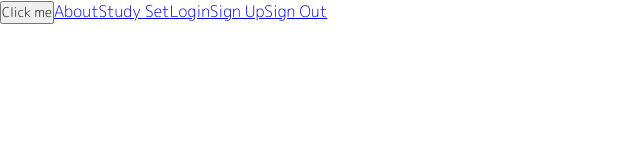
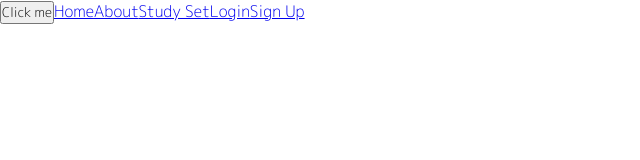
Before and after one commit to HatAndBread/i_can_kanji_client, a React (Create React App) app: page / in a window 1280 px wide. Shown: the top 160 px of the page, without its empty margins (0-640 px from the left). Built offline with nearby package versions, Linux system fonts and the light colour scheme.

Commit message:
log in logic

```diff
--- a/src/App.tsx
+++ b/src/App.tsx
@@ -8,53 +8,87 @@ import './App.css';
 
 interface AppContextInterface {
   baseUrl: string;
-  appInfo: object | null;
-  setAppInfo: React.Dispatch<React.SetStateAction<AppInfo | null>>;
+  loginInfo: object | null;
+  setLoginInfo: React.Dispatch<React.SetStateAction<LoginInfo | null>>;
+  getHeader: () => {};
+  isLoggedIn: ()=> boolean
 }
 
 export const AppCtx = createContext<AppContextInterface | null>(null);
-type AppInfo = {
-  token: string | null,
-  uid: string | null,
-  client: string | null
+type LoginInfo = {
+  accessToken: string,
+  uid: string,
+  client: string,
 }
 
 function App(): JSX.Element {
-  const [appInfo, setAppInfo] = useState<AppInfo | null>(null)
+  const [loginInfo, setLoginInfo] = useState<LoginInfo | null>(null);
+  const getHeader = (): {
+    'Content-Type': string,
+    uid?: string,
+    client?: string,
+    'access-token'?: string
+  } => {
+    if (loginInfo) {
+      return {
+        'Content-Type': 'application/json',
+        'access-token': loginInfo.accessToken,
+        uid: loginInfo.uid,
+        client: loginInfo.client
+      };
+    }
+    return { 'Content-Type': 'application/json' };
+  }
+
   const appCtx: AppContextInterface = {
     baseUrl: process.env.NODE_ENV === 'development' ? 'http://localhost:3000' : 'https://?',
-    appInfo,
-    setAppInfo
+    loginInfo,
+    setLoginInfo,
+    getHeader,
+    isLoggedIn: () => (loginInfo ? true : false)
   };
   const handleClick = async () => {
-    const res = await fetch(`${appCtx.baseUrl}/home`);
+    const options = {
+      method: 'get',
+      headers: getHeader()
+    }
+
+    const res = await fetch(`${appCtx.baseUrl}/home`, options);
     console.log(res);
     const data = await res.json();
     console.log(data);
   };
   useEffect(() => {
-    const info = localStorage.getItem('appInfo')
+    const info = localStorage.getItem('loginInfo')
     if (info) {
       const obj = JSON.parse(info);
-      setAppInfo({ token: obj.accessToken, uid: obj.uid, client: obj.client })
+      setLoginInfo({ accessToken: obj.accessToken, uid: obj.uid, client: obj.client })
     } else {
       console.log('NOT LOGGED IN')
     }
   }, []);
 
   useEffect(() => {
-    console.log(appInfo, '🌈');
-  }, [appInfo]);
+    console.log(loginInfo, '🌈');
+  }, [loginInfo]);
   return (
     <AppCtx.Provider value={appCtx}>
       <Router>
         <div className="App">
           <button onClick={handleClick}>Click me</button>
+          <Link to="/">Home</Link>
           <Link to="/about">About</Link>
           <Link to="/study-set">Study Set</Link>
-          <Link to="/login">Login</Link>
-          <Link to="/sign-up">Sign Up</Link>
-          <a href="/" onClick={()=>localStorage.clear()}>Sign Out</a>
+          {appCtx.isLoggedIn() ? (
+            <a href="/" onClick={() => localStorage.clear()}>
+              Sign Out
+            </a>
+          ) : (
+            <>
+              <Link to="/login">Login</Link>
+              <Link to="/sign-up">Sign Up</Link>
+            </>
+          )}
         </div>
         <Switch>
           <Route path="/about" exact>
--- a/src/Components/Form/Form.tsx
+++ b/src/Components/Form/Form.tsx
@@ -1,5 +1,6 @@
 
 import { useContext, useState } from 'react';
+import { Redirect } from 'react-router-dom';
 import {AppCtx} from '../../App'
 import './Form.css';
 
@@ -12,26 +13,26 @@ type Props = {
 const Form = ({ title, url, method }: Props): JSX.Element => {
   const [email, setEmail] = useState('');
   const [password, setPassword] = useState('');
+  const [redirected, setRedirected] = useState(false);
   const ctx = useContext(AppCtx);
+  console.log(ctx?.getHeader())
 
   const handleSubmit = async (e: React.SyntheticEvent) => {
     e.preventDefault();
     const res = await fetch(ctx?.baseUrl + url, {
       method: method,
-      headers: {
-        'Content-Type': 'application/json'
-      },
+      headers: ctx?.getHeader(),
       body: JSON.stringify({ email, password })
     });
     const accessToken = res.headers.get('access-token');
     const client = res.headers.get('client')
     const uid = res.headers.get('uid');
     if (client && accessToken && uid) {
-      localStorage.setItem('appInfo', JSON.stringify({accessToken, client, uid}))
+      localStorage.setItem('loginInfo', JSON.stringify({accessToken, client, uid}))
     }
-    console.log(`%c${accessToken},${client},${uid}`, 'color: pink;')
     const data = await res.json();
     console.log(data)
+    setRedirected(true)
   };
   const handleChange = (e: React.FormEvent<HTMLInputElement>): void => {
     if (e.currentTarget.name === 'email') {
@@ -40,8 +41,9 @@ const Form = ({ title, url, method }: Props): JSX.Element => {
       setPassword(e.currentTarget.value)
     }
   };
-    return (
-      <form className="Form" action={ctx?.baseUrl + url} onSubmit={handleSubmit}>
+  return (
+    <form className="Form" action={ctx?.baseUrl + url} onSubmit={handleSubmit}>
+      {redirected  && <Redirect to="/"/> }
         {title && <h2>{title}</h2>}
         <label htmlFor="email">Email</label>
         <input type="email" name="email" id="email" onChange={handleChange}/>
```
